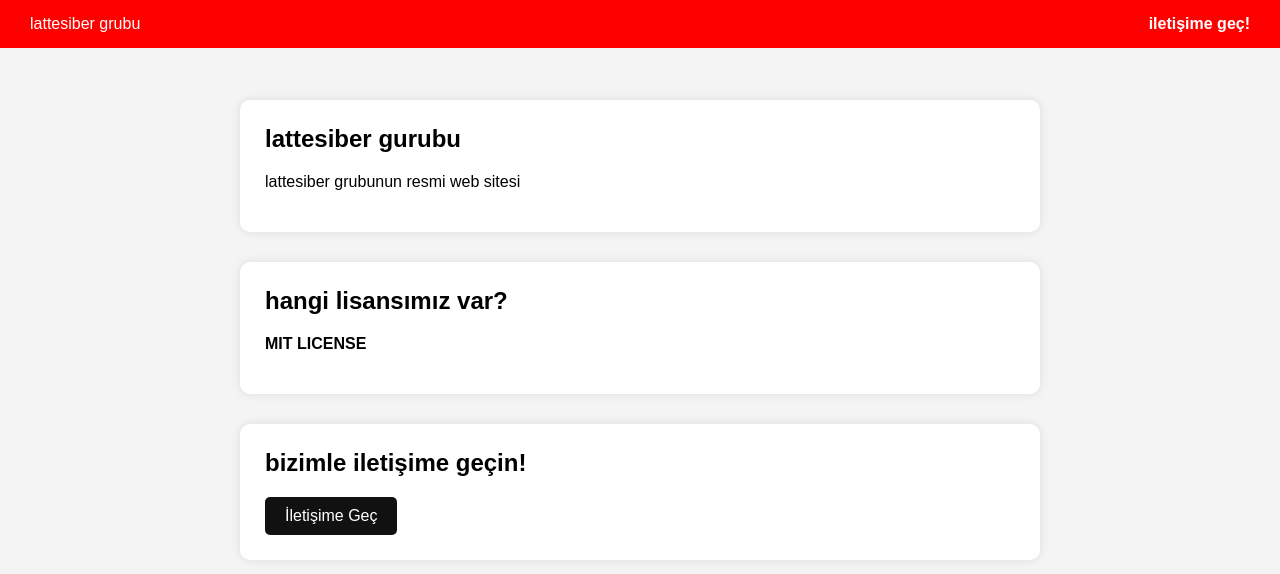
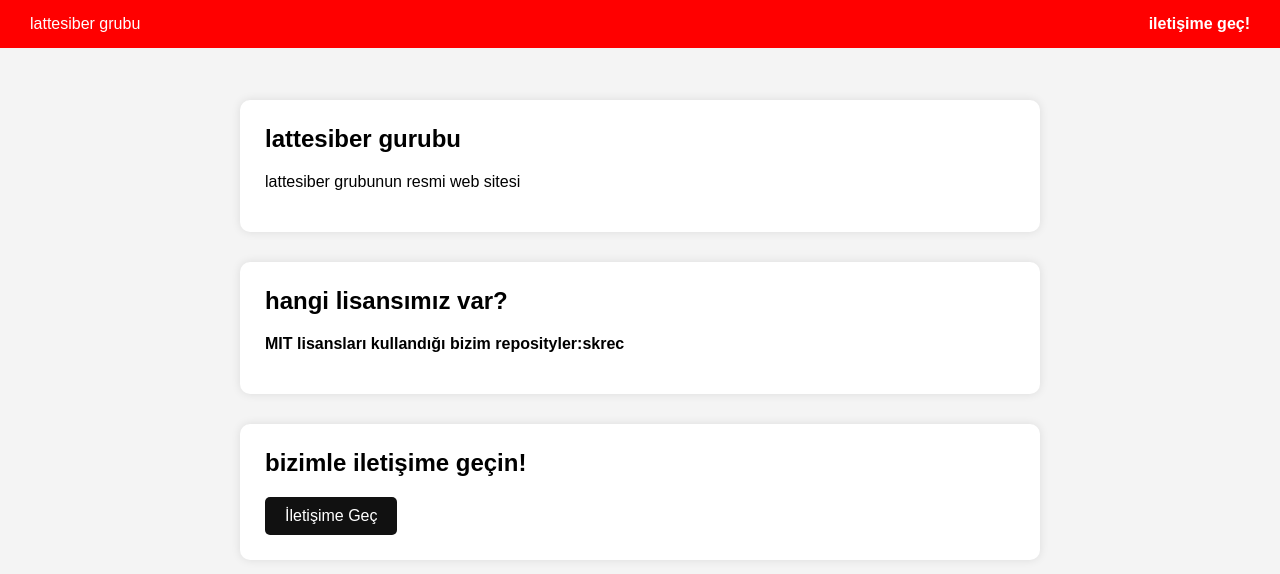
Before and after one commit to lattesiber-gurubu/lattesiber-gurubu.github.io, a plain HTML site: page index.html in a window 1280 px wide. Drawn offline with Linux system fonts and the light colour scheme.

Commit message:
Revise content and license details in index.html
Updated the content in the main section and modified the license information.

```diff
--- a/index.html
+++ b/index.html
@@ -77,7 +77,7 @@
 
   <div class="box">
     <h2>hangi lisansımız var?</h2>
-    <p><strong>MIT LICENSE</strong></p>
+    <p><strong>MIT lisansları kullandığı bizim reposityler:skrec</strong></p>
   </div>
 
   <div class="box">
```
